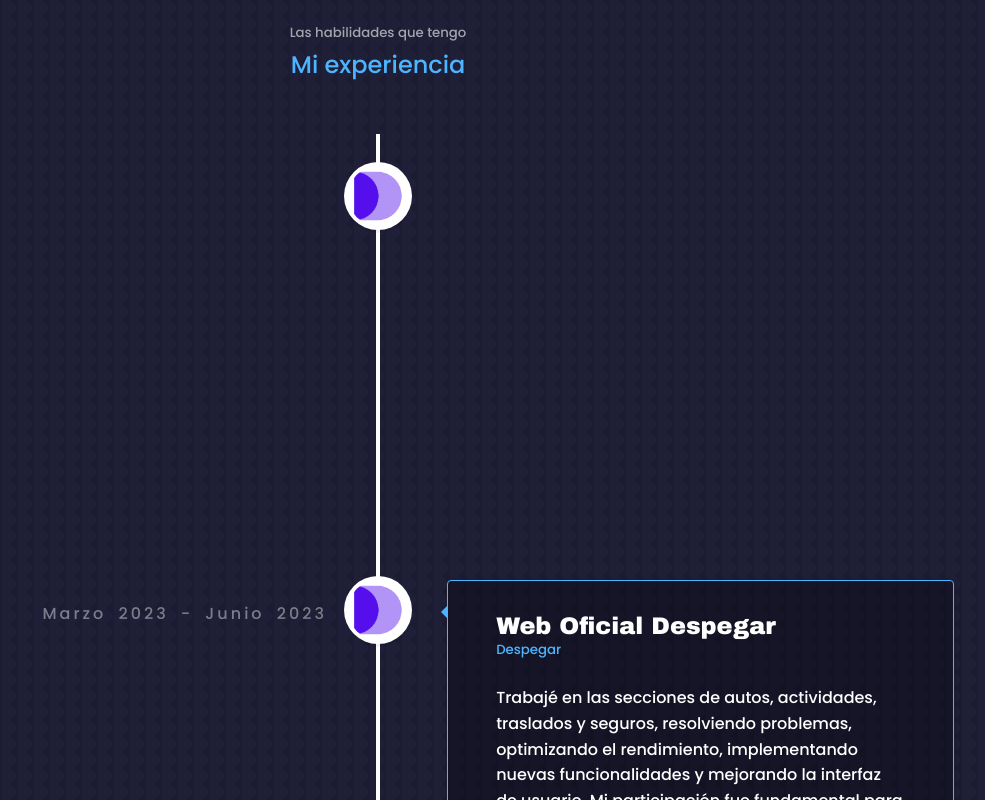
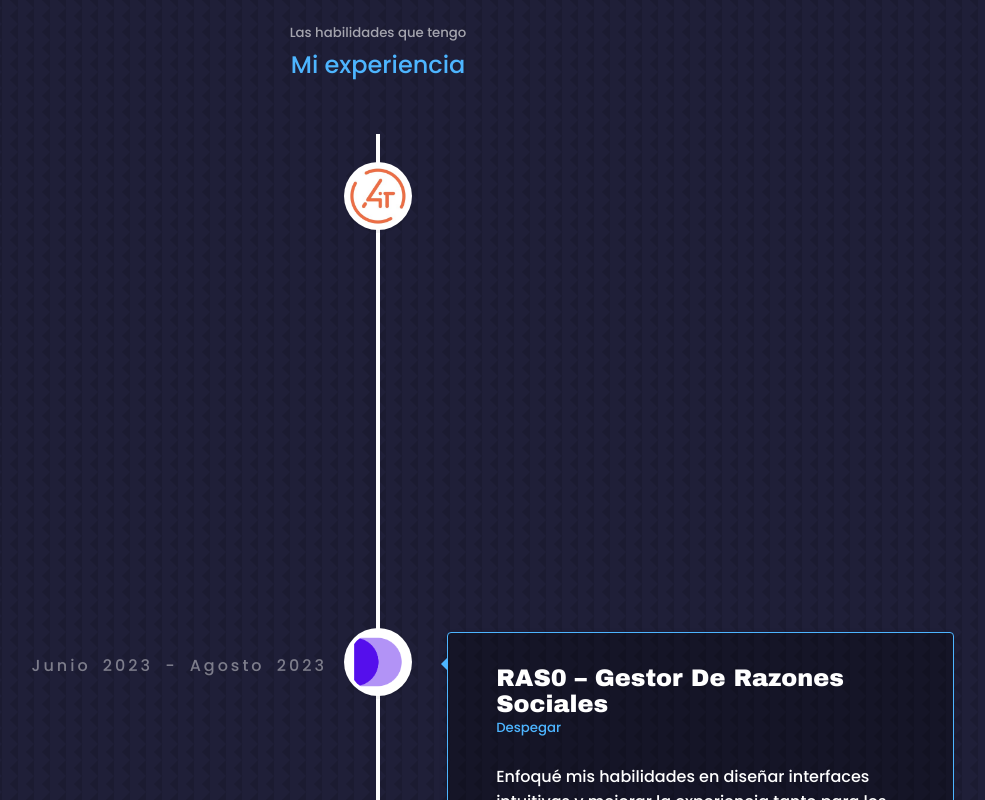
Before and after one commit to Nahuelfd10/Portafolio, a React (Create React App) app: page / in a window 1280 px wide. Shown: the part 1560-2360 px from the top of the page, without its empty margins (262-1247 px from the left). Built offline with nearby package versions, Linux system fonts and the light colour scheme.

Commit message:
add advisors job

```diff
--- a/src/components/about/about.css
+++ b/src/components/about/about.css
@@ -4,6 +4,7 @@
   gap: 15%;
   justify-items: start;
 }
+
 
 .about__me {
   width: 90%;
@@ -17,6 +18,12 @@
   );
   display: grid;
   place-items: center;
+  animation-name: fadeRight;
+  animation-duration: 1000ms;
+  animation-delay: 0;
+  animation-timing-function: linear;
+  animation-iteration-count: 1;
+  animation-fill-mode: forwards;
 }
 
 .about__me-image {
--- a/src/components/experience/Experience.jsx
+++ b/src/components/experience/Experience.jsx
@@ -8,6 +8,7 @@
 import "./experience.css";
 import DespSvg from "../../assets/Des.png";
 import MerlionSvg from "../../assets/merlion.jpeg";
+import advisors4It from "../../assets/advisors4It.jpeg";
 
 const Experience = () => {
   /* let homeIconStyles = { background: "#06D6A0" }; */
@@ -19,6 +20,11 @@
   let merlionIconStyles = {
     backgroundColor: "white",
     backgroundImage: `url(${MerlionSvg})`,
+    backgroundSize: "cover",
+  };
+  let advisors4ItStyles = {
+    backgroundColor: "white",
+    backgroundImage: `url(${advisors4It})`,
     backgroundSize: "cover",
   };
 
@@ -41,7 +47,13 @@
               key={element.id}
               date={element.date}
               dateClassName="date"
-              iconStyle={isDespeIcon ? despeIconStyles : merlionIconStyles}
+              iconStyle={
+                element.company === "Advisors4It"
+                  ? advisors4ItStyles
+                  : element.company === "MerlionTechs"
+                  ? merlionIconStyles
+                  : despeIconStyles
+              }
               icon={
                 isDespeIcon ? (
                   <div style={despeIconStyles}></div>
--- a/src/components/header/CTA.jsx
+++ b/src/components/header/CTA.jsx
@@ -4,7 +4,7 @@
   return (
     <div className="cta">
       <a
-        href="https://drive.google.com/file/d/1DTdopRyDUzMul7c9XTr54CFTSPej-b5I/view?usp=sharing"
+        href="https://drive.google.com/file/d/1uL65FoFFG7FcAUZD3I51mvzm5LhMaeZA/view?usp=sharing"
         target="_blank"
         className="btn btn-primary"
       >
--- a/src/components/header/header.css
+++ b/src/components/header/header.css
@@ -217,9 +217,9 @@
 
   .header__container {
     display: flex;
-    flex-direction: column;
-    justify-content: start;
-    margin-bottom: 100px;
+    justify-content: flex-start;
+    align-items: center;
+    gap: 25px;
   }
 
   .header__socials {
@@ -234,9 +234,9 @@
   }
 
   .nombre,
-.apellido {
-  font-size: xx-large;
-}
+  .apellido {
+    font-size: xx-large;
+  }
 
   .me {
     width: 200px;
--- a/src/timelineElements.js
+++ b/src/timelineElements.js
@@ -1,6 +1,23 @@
 let timelineElements = [
   {
     id: 1,
+    company: "Advisors4It",
+    title: "Mobohubb App",
+    client: "IT-ROI Solutions",
+    description:
+      "En este proyecto, asumí un papel integral como Desarrollador, liderando y supervisando todo el ciclo de vida del frontend, desde su concepción hasta su implementación final. Mi responsabilidad principal fue la estructuración detallada y la planificación efectiva de cada tarea, asegurando un desarrollo eficiente y en línea con los objetivos del proyecto.",
+    buttonText: "Ir a la app",
+    enlace:
+      "https://play.google.com/store/search?q=mobohubb&c=apps&hl=es_AR&gl=US",
+    date: "Agosto 2023 - Actualidad",
+    tecnologies: {
+      frontend: "React Native",
+      backend: "AWS",
+      database: "MongoDb",
+    },
+  },
+  {
+    id: 2,
     company: "Despegar",
     title: "RAS0 – Gestor De Razones Sociales",
     client: "Despegar",
@@ -8,7 +25,7 @@
       "Enfoqué mis habilidades en diseñar interfaces intuitivas y mejorar la experiencia tanto para los proveedores como para el equipo interno de Despegar. Mi contribución resultó en una mayor eficiencia y satisfacción en la gestión de razones sociales.",
     buttonText: "View Frontend Pro",
     enlace: "",
-    date: "Junio 2023 - Actualidad",
+    date: "Junio 2023 - Agosto 2023",
     tecnologies: {
       frontend: "Angular",
       backend: "Java",
@@ -16,7 +33,7 @@
     },
   },
   {
-    id: 2,
+    id: 3,
     company: "Despegar",
     title: "Web Oficial Despegar",
     client: "Despegar",
@@ -32,7 +49,7 @@
     },
   },
   {
-    id: 3,
+    id: 4,
     company: "Despegar",
     title: "PMP – Portal Multi Producto",
     client: "Despegar",
@@ -48,7 +65,7 @@
     },
   },
   {
-    id: 4,
+    id: 5,
     company: "MerlionTechs",
     title: "Reditus",
     client: "Merlion Techs",
```
Also changed, not shown: src/assets/advisors4It.jpeg (added), 8 other files (tests, documents, lock files or other folders).
